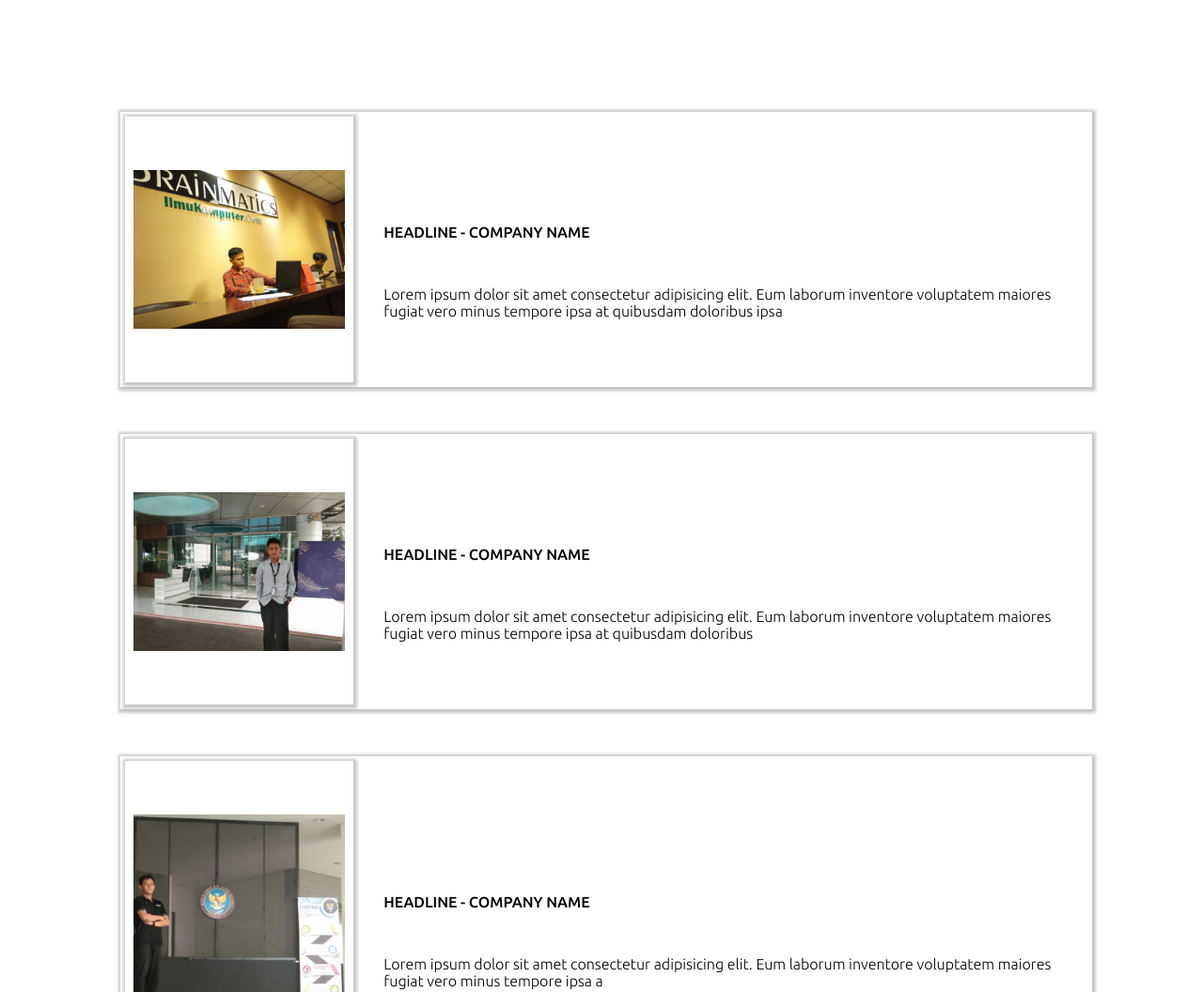
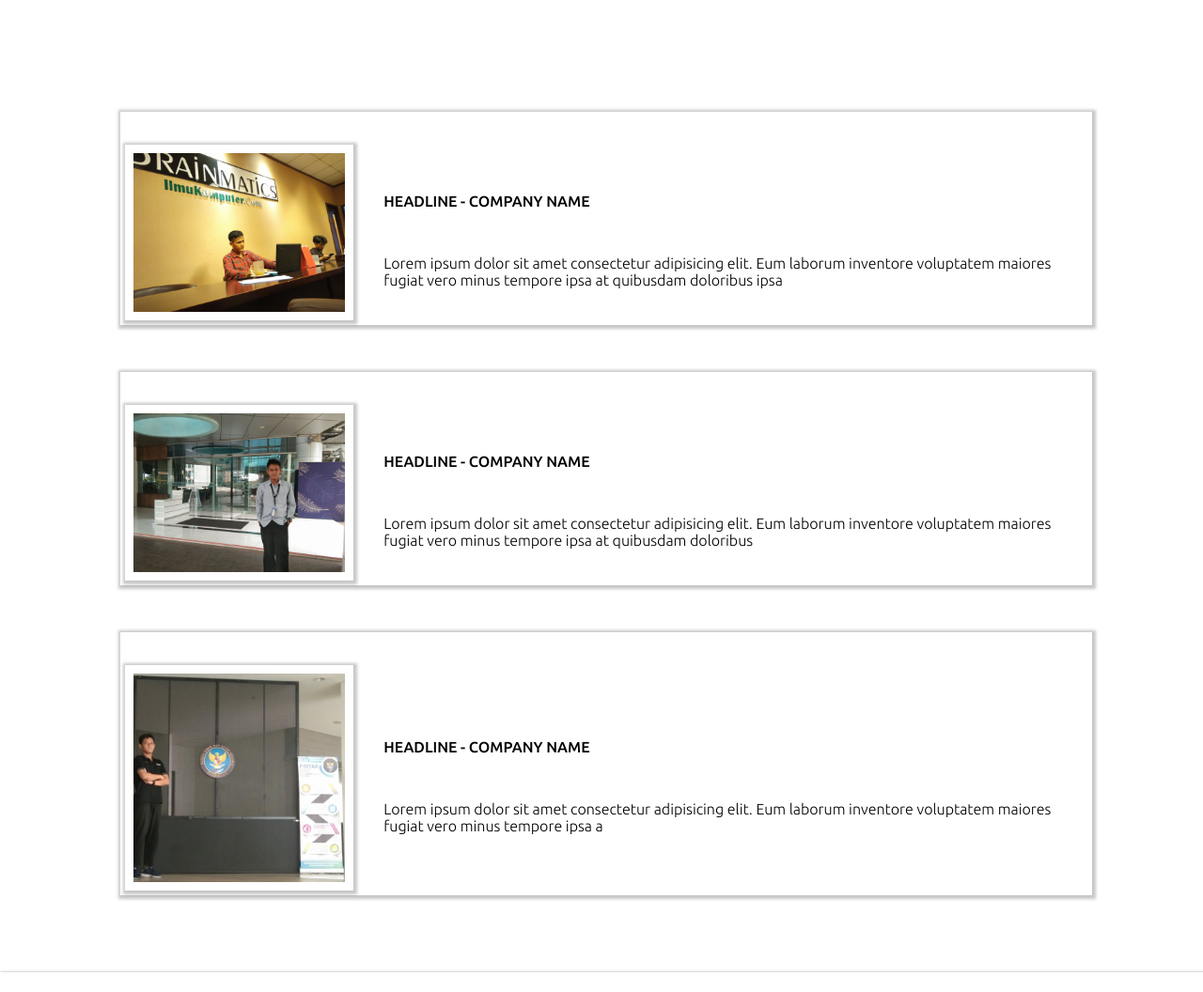
Before and after one commit to BudiSantosoHadi/atifnaufalh.github.io, a plain HTML site: page index.html in a window 1280 px wide. Shown: the part 1571-2627 px from the top of the page at 94% size. Drawn offline with Linux system fonts and the light colour scheme.

Commit message:
Update style.css

```diff
--- a/stylesheet/style.css
+++ b/stylesheet/style.css
@@ -228,7 +228,7 @@ a{
         width: 22%;
         float: left;
         border: 9px solid white;
-         padding: 3rem 0;
+        margin-top:30px;
         box-shadow: 1px 1px 3px 3px #2c2c2c44;
     }
     .deks-box{
```
